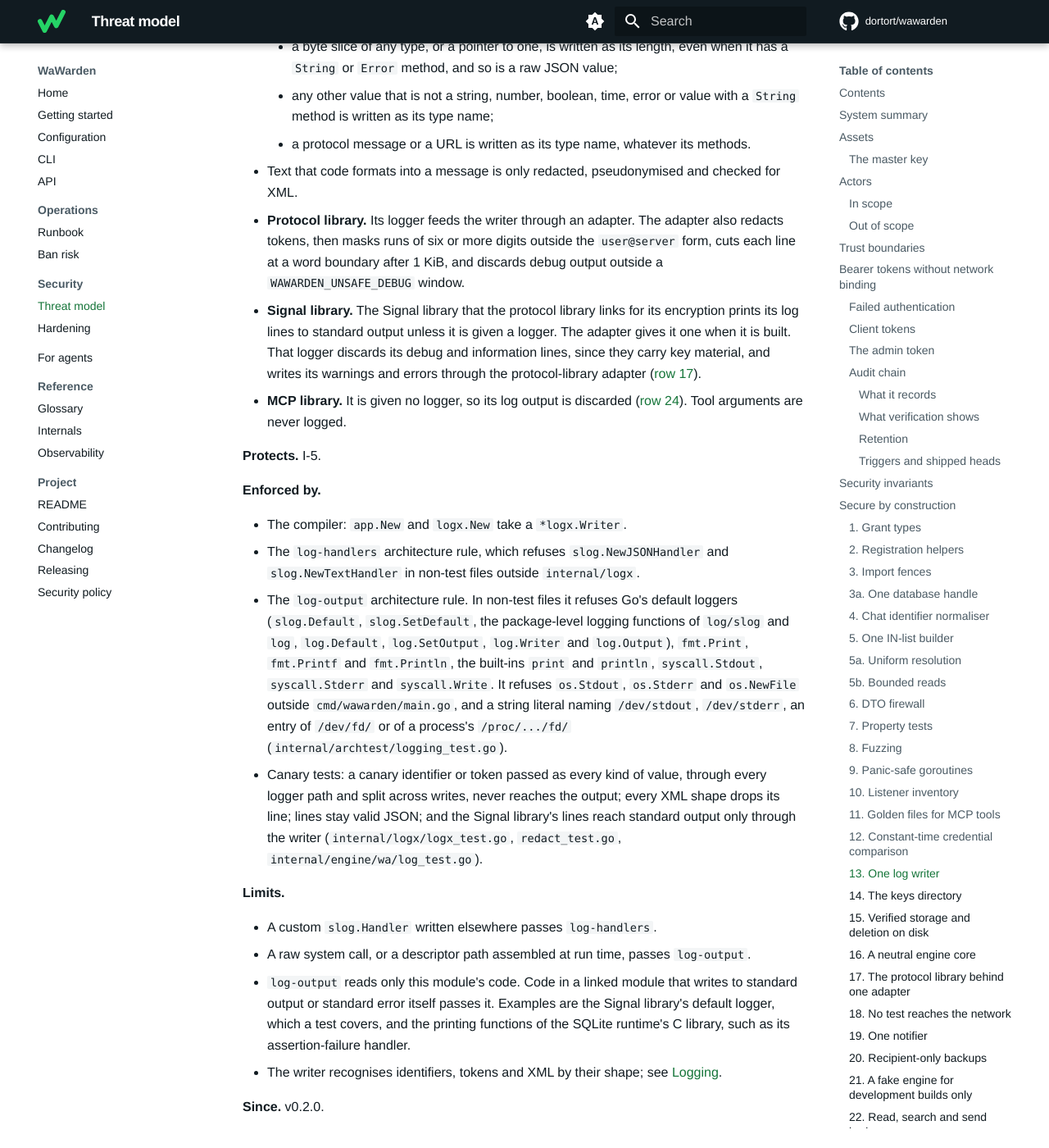
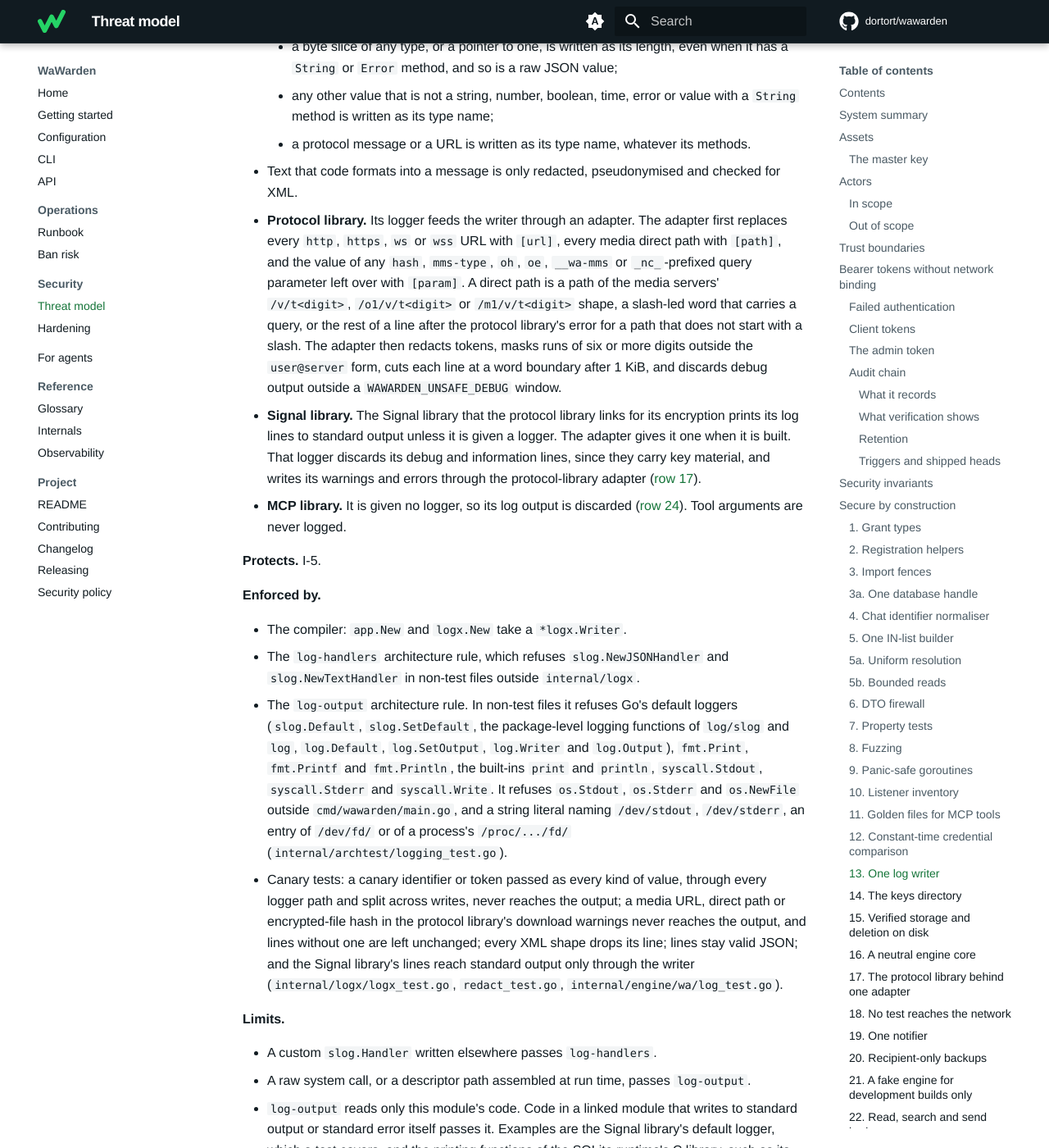
Before and after one commit to dortort/wawarden, an MkDocs documentation site: the page built from docs/threat-model.md, in a window 1280 px wide and 1400 px high, scrolled down 36196 px. Shown: the whole window at 82% size. Built offline with MkDocs 1.6.1 and Material for MkDocs 9.7.7, drawn with Linux system fonts in a browser that asks for light colours; comment, search, counter and statistics services are not loaded; some of the changed text lies outside the part shown.

Commit message:
docs: describe the media scrub, the download seam and the new offline entry points
Threat-model rows 13, 17 and 18 and the Logging residual risks, and the protocol library logs section of the observability guide, now say what the protocol-library adapter replaces in media URLs and paths, that only downloadToFile calls DownloadToFile, and that tests may not fetch sticker packs or send media retry receipts.

Co-Authored-By: Claude Opus 5.5 <noreply@anthropic.com>
Co-Authored-By: Claude Fable 5.1 <noreply@anthropic.com>

```diff
--- a/docs/threat-model.md
+++ b/docs/threat-model.md
@@ -1501,9 +1501,16 @@ This is the canonical statement of the log writer's rules.
 - Text that code formats into a message is only redacted, pseudonymised and
   checked for XML.
 - **Protocol library.** Its logger feeds the writer through an adapter. The
-  adapter also redacts tokens, then masks runs of six or more digits outside
-  the `user@server` form, cuts each line at a word boundary after 1 KiB, and
-  discards debug output outside a `WAWARDEN_UNSAFE_DEBUG` window.
+  adapter first replaces every `http`, `https`, `ws` or `wss` URL with `[url]`,
+  every media direct path with `[path]`, and the value of any `hash`,
+  `mms-type`, `oh`, `oe`, `__wa-mms` or `_nc_`-prefixed query parameter left
+  over with `[param]`. A direct path is a path of the media servers'
+  `/v/t<digit>`, `/o1/v/t<digit>` or `/m1/v/t<digit>` shape, a slash-led word
+  that carries a query, or the rest of a line after the protocol library's
+  error for a path that does not start with a slash. The adapter then redacts
+  tokens, masks runs of six or more digits outside the `user@server` form, cuts
+  each line at a word boundary after 1 KiB, and discards debug output outside a
+  `WAWARDEN_UNSAFE_DEBUG` window.
 - **Signal library.** The Signal library that the protocol library links for
   its encryption prints its log lines to standard output unless it is given a
   logger. The adapter gives it one when it is built. That logger discards its
@@ -1532,8 +1539,10 @@ This is the canonical statement of the log writer's rules.
   (`internal/archtest/logging_test.go`).
 - Canary tests: a canary identifier or token passed as every kind of value,
   through every logger path and split across writes, never reaches the output;
-  every XML shape drops its line; lines stay valid JSON; and the Signal
-  library's lines reach standard output only through the writer
+  a media URL, direct path or encrypted-file hash in the protocol library's
+  download warnings never reaches the output, and lines without one are left
+  unchanged; every XML shape drops its line; lines stay valid JSON; and the
+  Signal library's lines reach standard output only through the writer
   (`internal/logx/logx_test.go`, `redact_test.go`,
   `internal/engine/wa/log_test.go`).
 
@@ -1547,8 +1556,8 @@ This is the canonical statement of the log writer's rules.
   the Signal library's default logger, which a test covers, and the printing
   functions of the SQLite runtime's C library, such as its assertion-failure
   handler.
-- The writer recognises identifiers, tokens and XML by their shape; see
-  [Logging](#logging).
+- The writer recognises identifiers, tokens and XML, and the protocol-library
+  adapter media locations, by their shape; see [Logging](#logging).
 
 **Since.** v0.2.0.
 
@@ -1753,6 +1762,8 @@ those packages (`internal/archtest/imports_test.go`), and `depguard`.
   - Only `transmitMessage` calls `SendMessage`, and only
     `transmitPeerMessage` calls `SendPeerMessage`, each directly and outside
     any function literal.
+  - Only `downloadToFile`, the history download seam that `New` passes to the
+    client, calls `DownloadToFile`, directly and outside any function literal.
   - A protocol library update that adds a method finds it refused.
 
 **Protects.** I-5, I-6, account standing.
@@ -1812,9 +1823,9 @@ those packages (`internal/archtest/imports_test.go`), and `depguard`.
     (`socket.NewFrameSocket` and `socket.FrameSocket`), its setters for the
     client's transports, or its version fetch;
   - the network calls of its client that no method of the adapter shares a
-    name with: connecting with a context, downloads, uploads,
-    application-state fetches and sends, to a contact or to the owner's own
-    devices.
+    name with: connecting with a context, downloads, sticker-pack fetches,
+    uploads, application-state fetches, media retry receipts and sends, to a
+    contact or to the owner's own devices.
 - [Row 17](#17-the-protocol-library-behind-one-adapter) also refuses, in every
   file, a client built by a literal, `new` or a zero value, and the proxy
   setters. Outside test files it refuses the client constructor anywhere but
@@ -2906,6 +2917,12 @@ This subsection is the canonical statement of what the protocol library
   An opening tag without attributes followed only by text, such as a cut-off
   `<body>` element, passes. So code must not log message content, even inside
   a tag.
+- **Media locations are recognised by their shape.** Only the
+  protocol-library adapter replaces media URLs, direct paths and their query
+  parameters, as [row 13](#13-one-log-writer) lists; the log writer itself
+  does not. A URL with another scheme, a direct path of another shape that
+  carries no query or is run into the preceding word, and a parameter with
+  another name pass that adapter unchanged, so code must not log one.
 - **Notifications can be late, lost or read by their receiver.**
   - Failed admin authentications after the first are reported up to about 70
     seconds later, together.
```
Also changed, not shown: docs/observability.md (+11 -3 lines).
